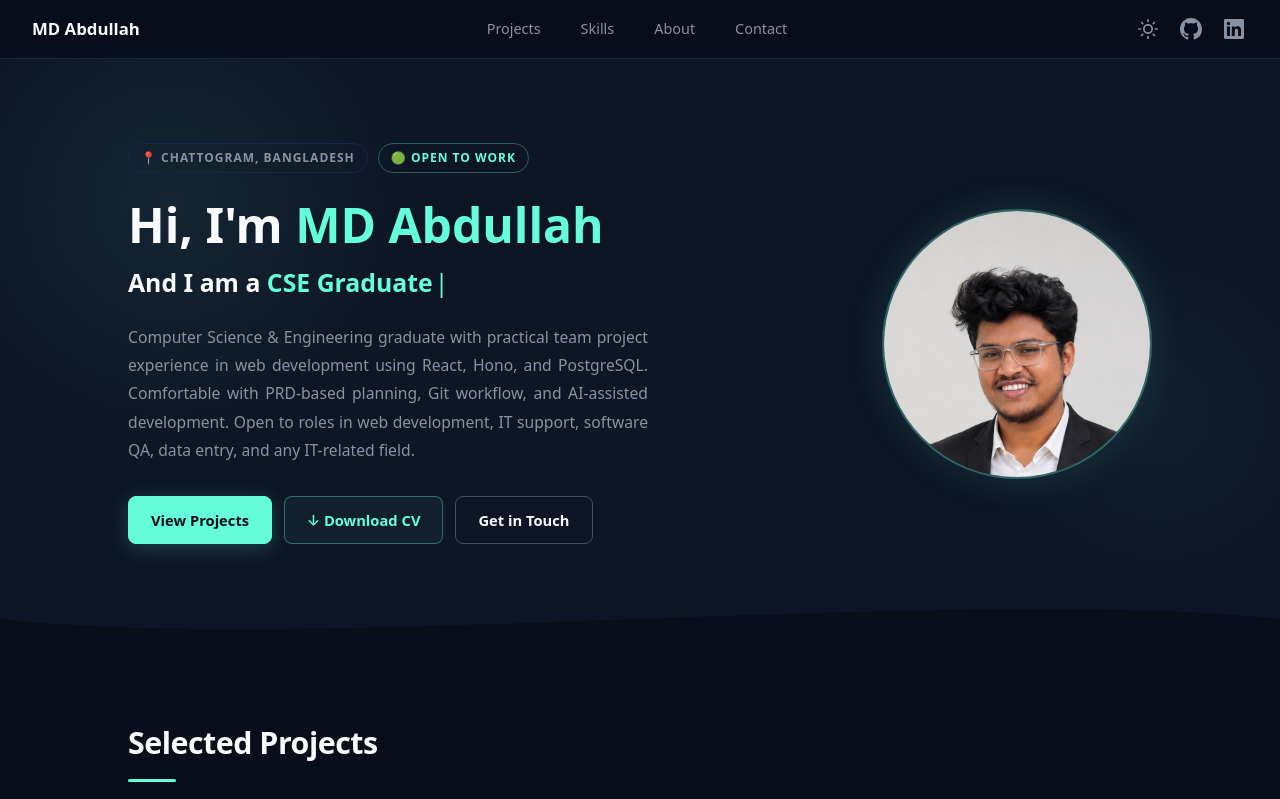
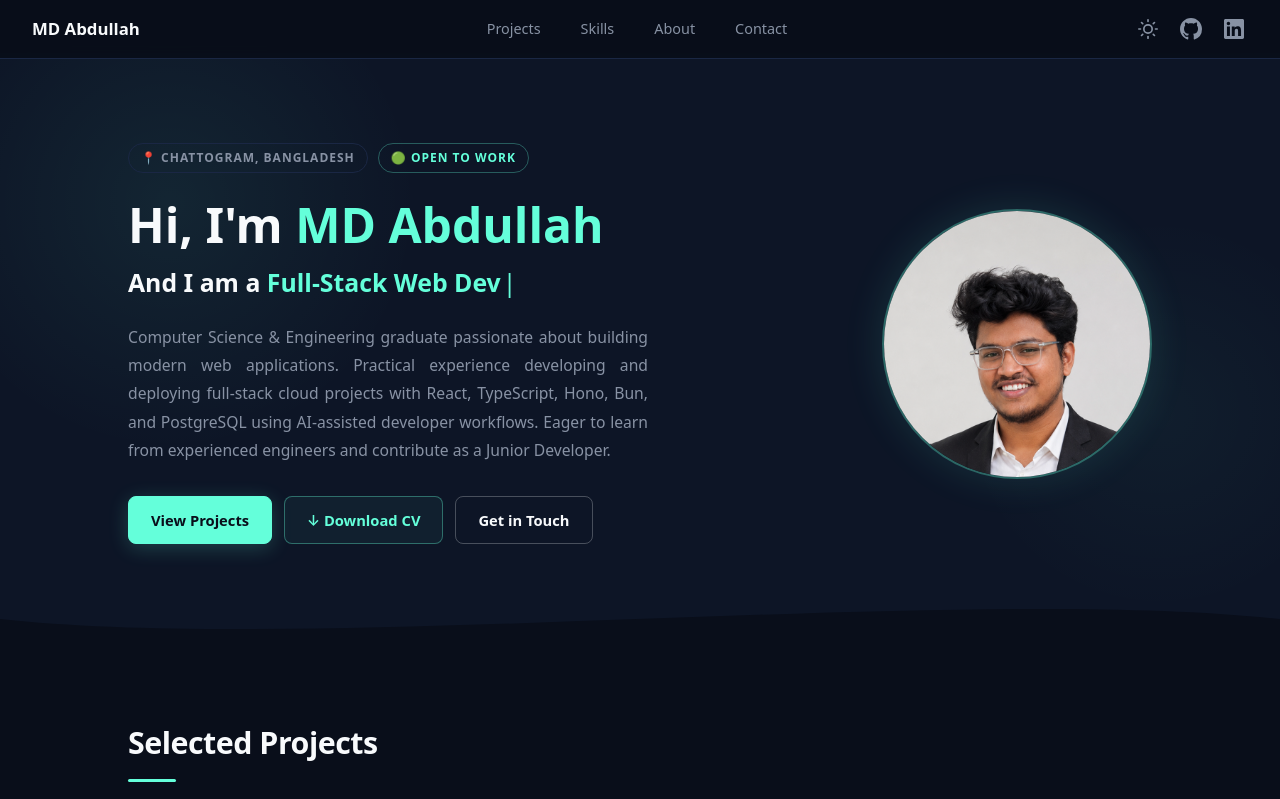
Before and after one commit to abdullahxDNA/Portfolio, a React (Vite) app: page / in a window 1280 px wide. Shown: the top 799 px of the page. Built offline with nearby package versions, Linux system fonts and the light colour scheme.

Commit message:
chore: align portfolio copy with Junior Software Engineer / learning mindset

```diff
--- a/src/App.jsx
+++ b/src/App.jsx
@@ -433,7 +433,7 @@ function Contact() {
     <section id="contact" className="section section--contact">
       <h2 className="section__title">Let&rsquo;s work together</h2>
       <p className="contact__lead">
-        Open to full-time engineering opportunities, remote or on-site. Feel free to reach out directly.
+        Open to Junior Software Engineer, Web Developer, and Trainee/Internship opportunities (remote or on-site). Feel free to reach out directly.
       </p>
       <div className="contact__links">
         <div className="contact__link-item">
--- a/src/content/general.json
+++ b/src/content/general.json
@@ -1,9 +1,9 @@
 {
   "roles": [
-    "Web Developer",
-    "CSE Graduate",
-    "IT Professional",
-    "Open to Opportunities"
+    "Junior Software Engineer",
+    "Full-Stack Web Developer",
+    "CSE Graduate (IIUC)",
+    "Eager Learner & Builder"
   ],
-  "pitch": "Computer Science & Engineering graduate with practical team project experience in web development using React, Hono, and PostgreSQL. Comfortable with PRD-based planning, Git workflow, and AI-assisted development. Open to roles in web development, IT support, software QA, data entry, and any IT-related field."
+  "pitch": "Computer Science & Engineering graduate passionate about building modern web applications. Practical experience developing and deploying full-stack cloud projects with React, TypeScript, Hono, Bun, and PostgreSQL using AI-assisted developer workflows. Eager to learn from experienced engineers and contribute as a Junior Developer."
 }
--- a/src/content/projects.json
+++ b/src/content/projects.json
@@ -8,7 +8,7 @@
       "featured": "Featured",
       "preview": "/projects/footprint.gif",
       "shortDesc": "Full-stack footwear e-commerce storefront & operations platform with Cloudflare Turnstile anti-bot security, Pathao courier logistics, and Dockerized Render deployment.",
-      "desc": "A full-stack footwear e-commerce storefront and admin operations platform. Features responsive catalog browsing, shopping cart, checkout protected with Cloudflare Turnstile anti-abuse bot mitigation, automated Pathao courier logistics integration, admin inventory management, Supabase S3 storage, Microsoft Clarity session analytics, and real-time Sentry error tracking. Containerized with Docker and deployed on Render with 24/7 uptime monitoring.",
+      "desc": "A full-stack footwear e-commerce storefront and admin operations platform built to explore modern web architecture and real-world retail workflows. Features responsive catalog browsing, shopping cart, checkout protected with Cloudflare Turnstile anti-abuse bot mitigation, automated Pathao courier logistics integration, admin inventory management, Supabase S3 storage, Microsoft Clarity session analytics, and real-time Sentry error tracking. Containerized with Docker and deployed on Render with 24/7 uptime monitoring.",
       "highlights": [
         "Secured checkout with Cloudflare Turnstile anti-bot mitigation and server-side token validation",
         "Automated logistics API integration with Pathao Courier for one-click consignment dispatch and live tracking",
```
